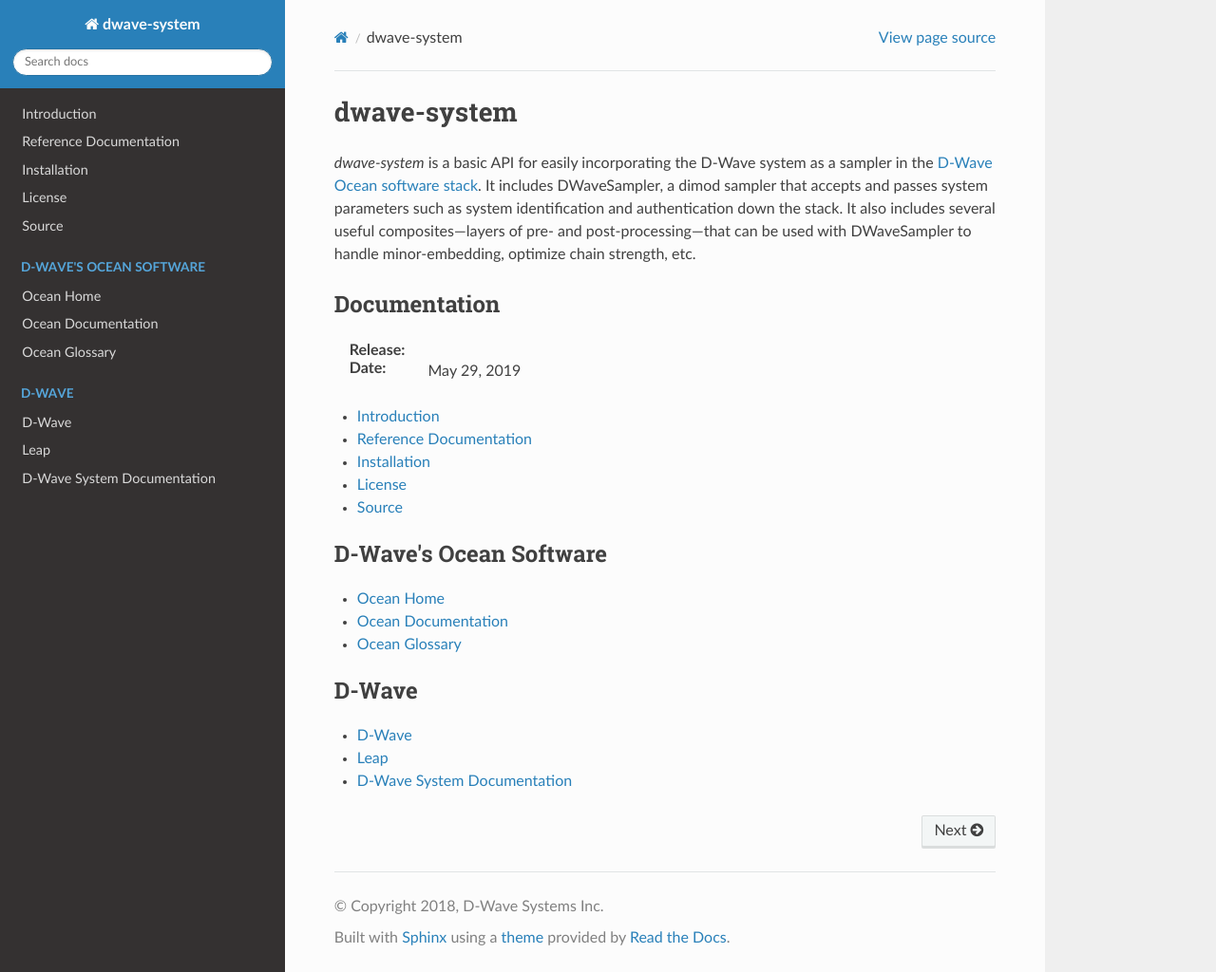
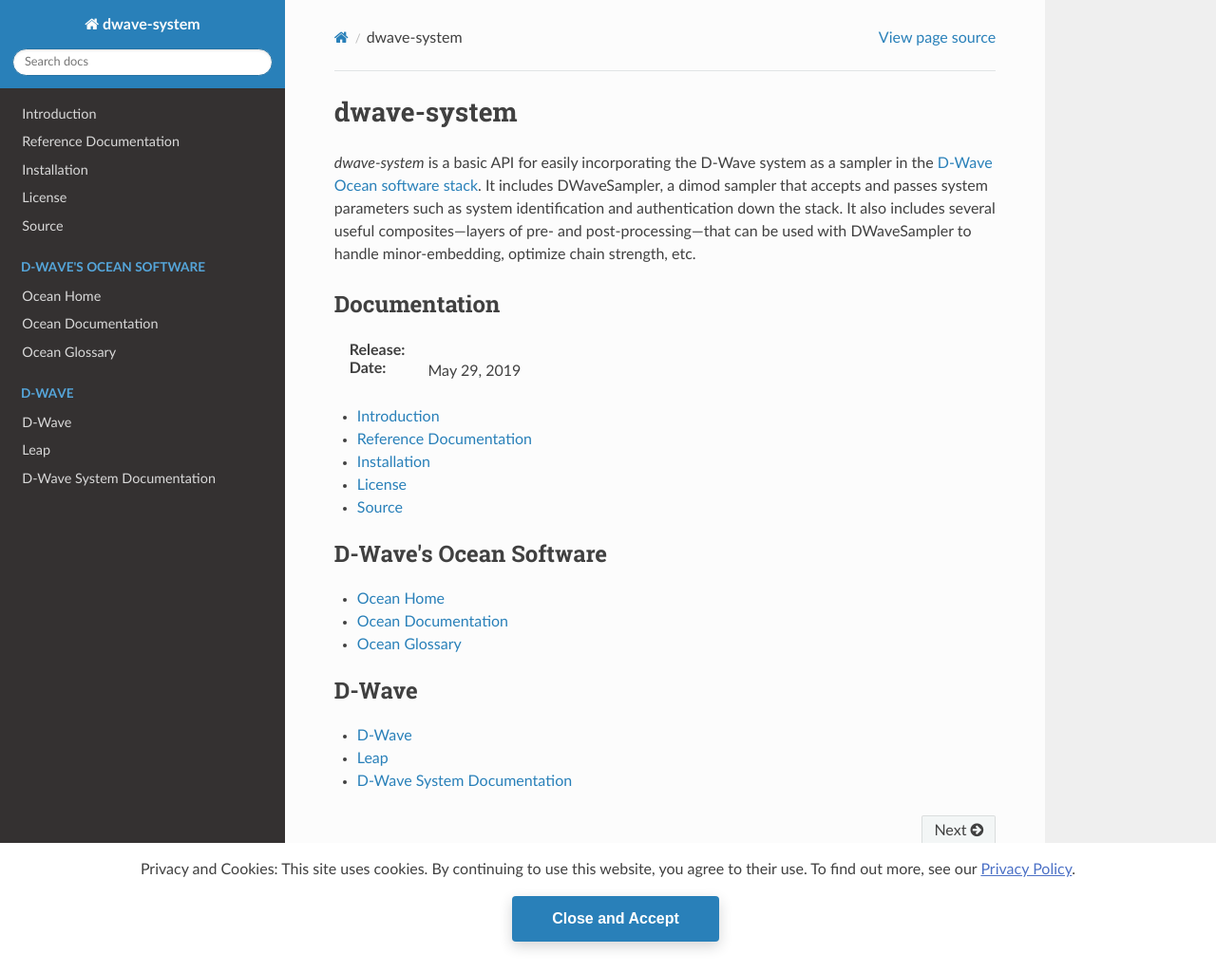
Before and after one commit to dwavesystems/dwave-system, a Sphinx documentation site: the page built from docs/index.rst, in a window 1280 px wide and 1024 px high. Shown: the whole window at 95% size. Built offline with Sphinx 7.4.7 and the Read the Docs theme 2.0.0, drawn with Linux system fonts in a browser that asks for light colours; the version number could not be read and is left out.

Commit message:
Add analytics and cookie notice

```diff
--- /dev/null
+++ b/docs/_static/cookie_notice.css
@@ -0,0 +1,31 @@
+#cookie-notice {
+  display: none;
+  bottom: 0;
+  position: fixed;
+  width: 100%;
+  background: white;
+  z-index: 1000000;
+  height: auto;
+  text-align: center;
+}
+.cookie-button {
+  border: none;
+  display: inline-block;
+  justify-content: center;
+  height: 48px;
+  font-size: 16px;
+  font-weight: 600;
+  border-radius: 4px;
+  background: rgb(41, 128, 185);
+  box-shadow: 0 5px 14px 0 rgba(29,30,36,0.19);
+  color: #fff;
+  cursor: pointer;
+  padding-top: 12px;
+  padding-bottom: 12px;
+  padding-left: 42px;
+  padding-right: 42px;
+  margin: 1em;
+  margin-left: 2em;
+  white-space: nowrap;
+  vertical-align: middle;
+}
--- /dev/null
+++ b/docs/_static/cookie_notice.js
@@ -0,0 +1,29 @@
+const send_ga = () => {
+  (function(i,s,o,g,r,a,m){i['GoogleAnalyticsObject']=r;i[r]=i[r]||function(){
+   (i[r].q=i[r].q||[]).push(arguments)},i[r].l=1*new Date();a=s.createElement(o),
+   m=s.getElementsByTagName(o)[0];a.async=1;a.src=g;m.parentNode.insertBefore(a,m)
+   })(window,document,'script','//www.google-analytics.com/analytics.js','ga');
+
+  ga('create', 'UA-124167090-6', 'auto');
+  ga('send', 'pageview');
+}
+
+let cookieAccepted = localStorage.cookieAccepted;
+if (cookieAccepted == undefined) {
+  $(document).ready(function () {
+    var cookieDiv = document.createElement('div')
+    cookieDiv.id = 'cookie-notice'
+    cookieDiv.innerHTML = "<p style='margin: 1em'>Privacy and Cookies: This site uses cookies. By continuing to use this website, you agree to their use. To find out more, see our <a style='color:#4c71c6; text-decoration: underline;' href='https://cloud.dwavesys.com/leap/legal/privacy_policy/' target='_blank'>Privacy Policy</a>.<button id='cookie-accept' class='cookie-button'>Close and Accept</button></p>"
+
+    $('body').append(cookieDiv).ready(() => {
+      $('#cookie-notice').fadeIn('slow');
+      $("#cookie-accept").click(function () {
+        localStorage.setItem("cookieAccepted", true)
+        $('#cookie-notice').fadeOut('slow');
+        send_ga()
+      });
+    })
+  })
+} else if (cookieAccepted == "true") {
+  send_ga()
+}
--- a/docs/conf.py
+++ b/docs/conf.py
@@ -120,6 +120,10 @@ html_theme_path = [sphinx_rtd_theme.get_html_theme_path()]
 # so a file named "default.css" will overwrite the builtin "default.css".
 html_static_path = ['_static']
 
+def setup(app):
+    app.add_stylesheet('cookie_notice.css')
+    app.add_javascript('cookie_notice.js')
+
 # -- Options for HTMLHelp output ------------------------------------------
 
 # Output file base name for HTML help builder.
```
